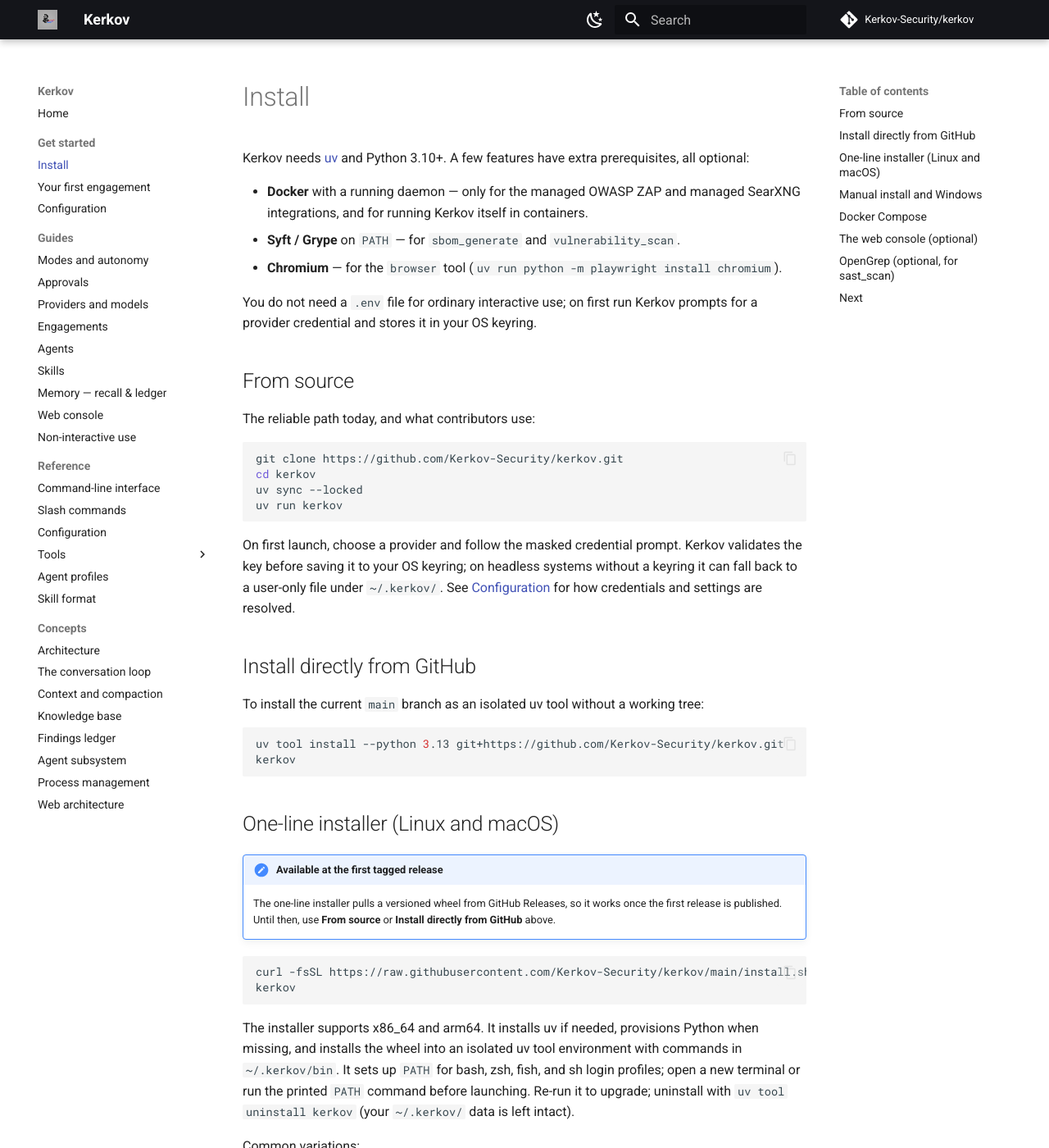
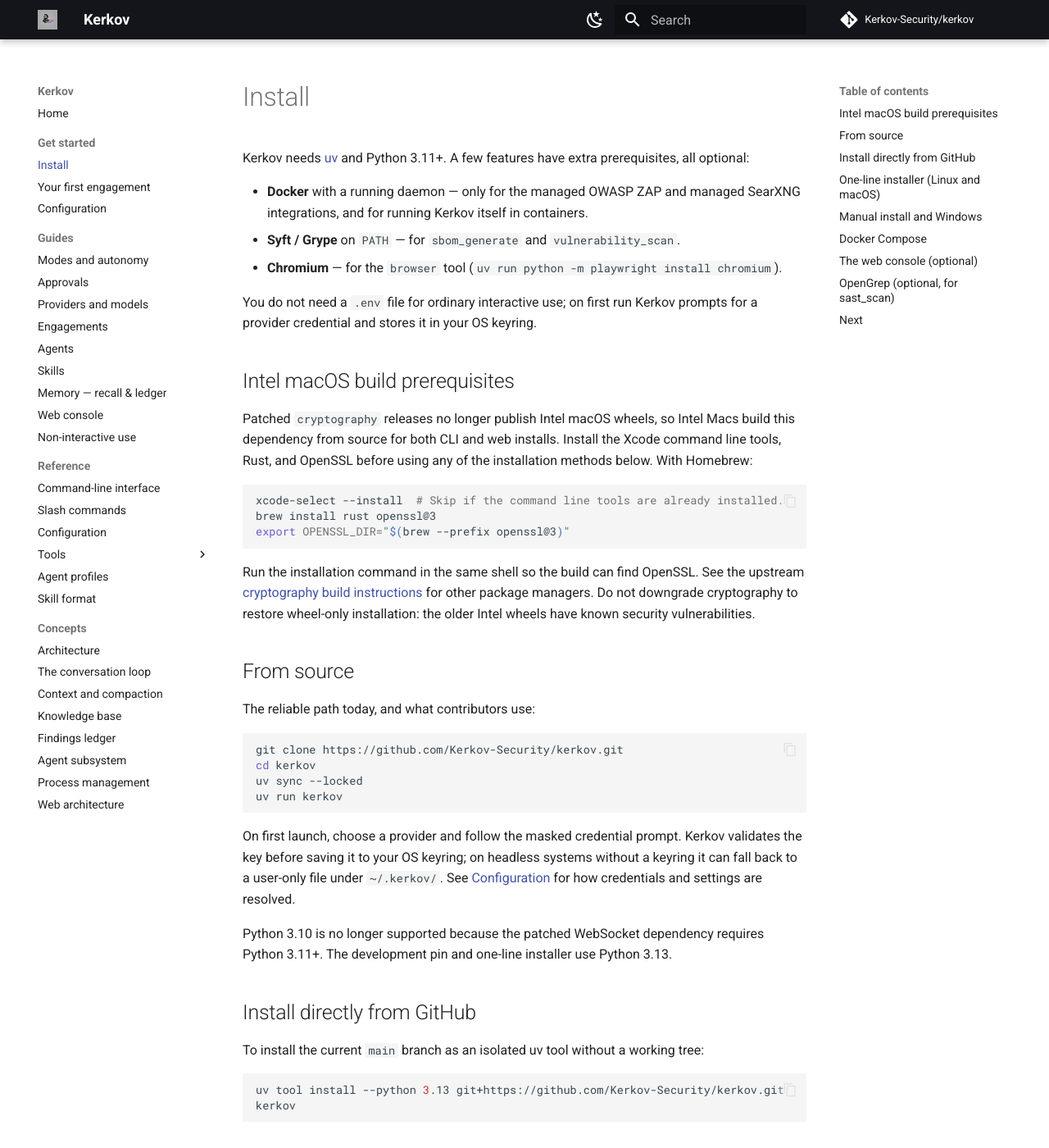
Before and after one commit to Kerkov-Security/kerkov, an MkDocs documentation site: the page built from docs/get-started/install.md, in a window 1280 px wide and 1400 px high. Shown: the whole window at 82% size. Built offline with MkDocs 1.6.1 and Material for MkDocs 9.7.7, drawn with Linux system fonts in a browser that asks for light colours; comment, search, counter and statistics services are not loaded; some of the changed text lies outside the part shown.

Commit message:
Fix all Dependabot alerts and require patched dependencies

````diff
--- a/docs/get-started/install.md
+++ b/docs/get-started/install.md
@@ -1,6 +1,6 @@
 # Install
 
-Kerkov needs [uv](https://docs.astral.sh/uv/) and Python 3.10+. A few features
+Kerkov needs [uv](https://docs.astral.sh/uv/) and Python 3.11+. A few features
 have extra prerequisites, all optional:
 
 - **Docker** with a running daemon — only for the managed OWASP ZAP and managed
@@ -10,6 +10,24 @@
 
 You do not need a `.env` file for ordinary interactive use; on first run Kerkov
 prompts for a provider credential and stores it in your OS keyring.
+
+## Intel macOS build prerequisites
+
+Patched `cryptography` releases no longer publish Intel macOS wheels, so
+Intel Macs build this dependency from source for both CLI and web installs.
+Install the Xcode command line tools, Rust, and OpenSSL before using any of
+the installation methods below. With Homebrew:
+
+```bash
+xcode-select --install  # Skip if the command line tools are already installed.
+brew install rust openssl@3
+export OPENSSL_DIR="$(brew --prefix openssl@3)"
+```
+
+Run the installation command in the same shell so the build can find OpenSSL.
+See the upstream [cryptography build instructions](https://cryptography.io/en/latest/installation/#building-cryptography-on-macos)
+for other package managers. Do not downgrade cryptography to restore wheel-only
+installation: the older Intel wheels have known security vulnerabilities.
 
 ## From source
 
@@ -27,6 +45,9 @@
 systems without a keyring it can fall back to a user-only file under
 `~/.kerkov/`. See [Configuration](configuration.md) for how credentials and
 settings are resolved.
+
+Python 3.10 is no longer supported because the patched WebSocket dependency
+requires Python 3.11+. The development pin and one-line installer use Python 3.13.
 
 ## Install directly from GitHub
 
@@ -76,7 +97,7 @@
 
 Download the universal wheel from
 [GitHub Releases](https://github.com/Kerkov-Security/kerkov/releases) and, with
-a compatible Python (3.10–3.14) in an activated virtual environment:
+a compatible Python (3.11–3.14) in an activated virtual environment:
 
 ```bash
 python -m pip install /path/to/kerkov-<version>-py3-none-any.whl
````
Also changed, not shown: .codex/AGENTS.md (+2 -2 lines), README.md (+4 -2 lines), pyproject.toml (+15 -13 lines), 1 other file.
